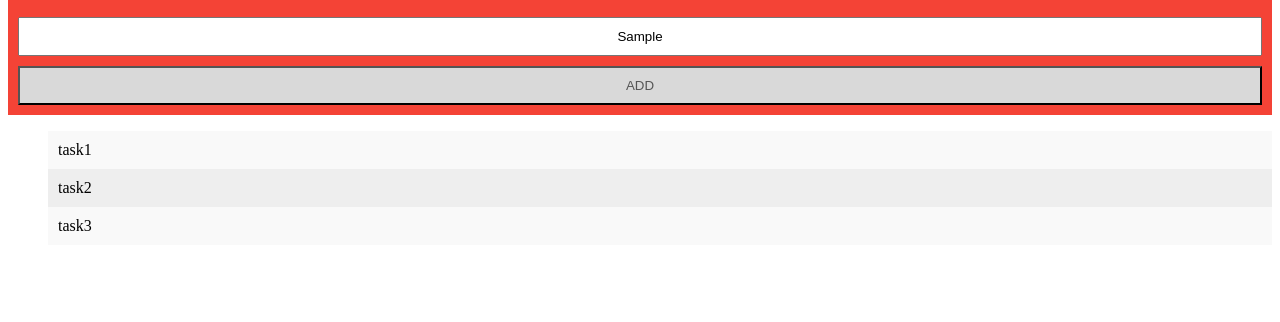
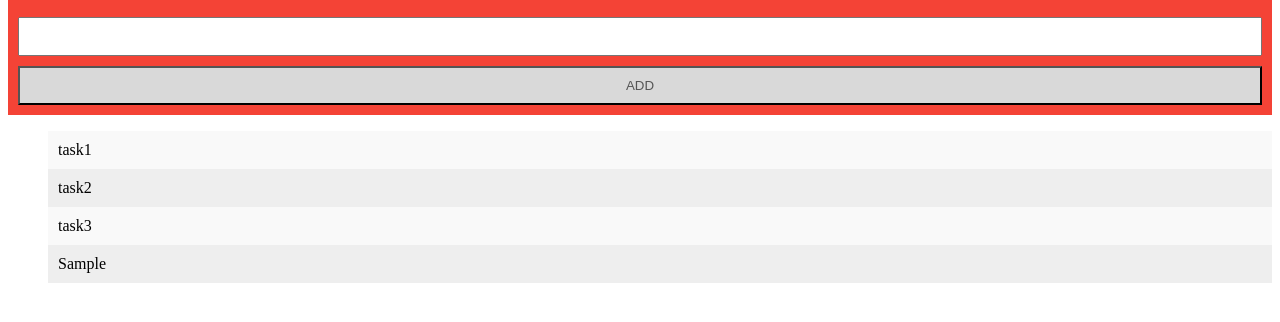
Before and after one commit to kamirazio/jsTodoSample, a plain HTML site: page index.html in a window 1280 px wide. Both pictures are taken after typing "Sample" into the empty fields and a click on the button "ADD". Shown: the part 68-390 px from the top of the page. Drawn offline with Linux system fonts and the light colour scheme.

Commit message:
Merge branch 'dev_front'

```diff
--- a/index.html
+++ b/index.html
@@ -7,10 +7,16 @@
     <link rel="stylesheet" type="text/css" href="mystyle.css">
   </head>
   <body>
+    <!-- デザイナ -->
+    <!-- パーツリスト
+      -タイトル
+      -タスクを追加するボタン
+      -タスクのリスト
+    -->
     <div id="task_addbox" class="header">
       <h2>My To Do List</h2>
       <input type="text" id="task_input">
-      <input type="button" id="addBtn" value="ADD">
+      <input onclick="newTask()" type="button" id="addBtn" value="ADD">
     </div>
 
     <ul id="task_list">
--- a/myscript.js
+++ b/myscript.js
@@ -3,14 +3,27 @@
 // Front DV
 // おおまかな機能をつくる
   // イベントの作成
-  // --- inputに入力した言葉を取得する
+  function newTask(){
 
-  // 要素の追加
+    // 言葉を取得し新要素を生成する
+    // --- inputに入力した言葉を取得する
+    var task_input = document.getElementById("task_input")
+    var inputValue = task_input.value;
+    console.log(inputValue);
+    var str = document.createTextNode(inputValue);
+    // 要素の追加
+    // Create a new list item when clicking on the "Add" button
+    var li = document.createElement("li");
+    li.appendChild(str);
+    // 全体に足す
+    document.getElementById("task_list").appendChild(li);
+    task_input.value = "";
+
+  }
+
   //  --- 取得した言葉をタスク要素にする
   //  --- タスクリストに要素を追加する
   //  --- 入力したらinputを空にする
 
   // 条件分岐
   // --- inputが空っぽなら注意する
-
-console.log("Hello JS !");
```
